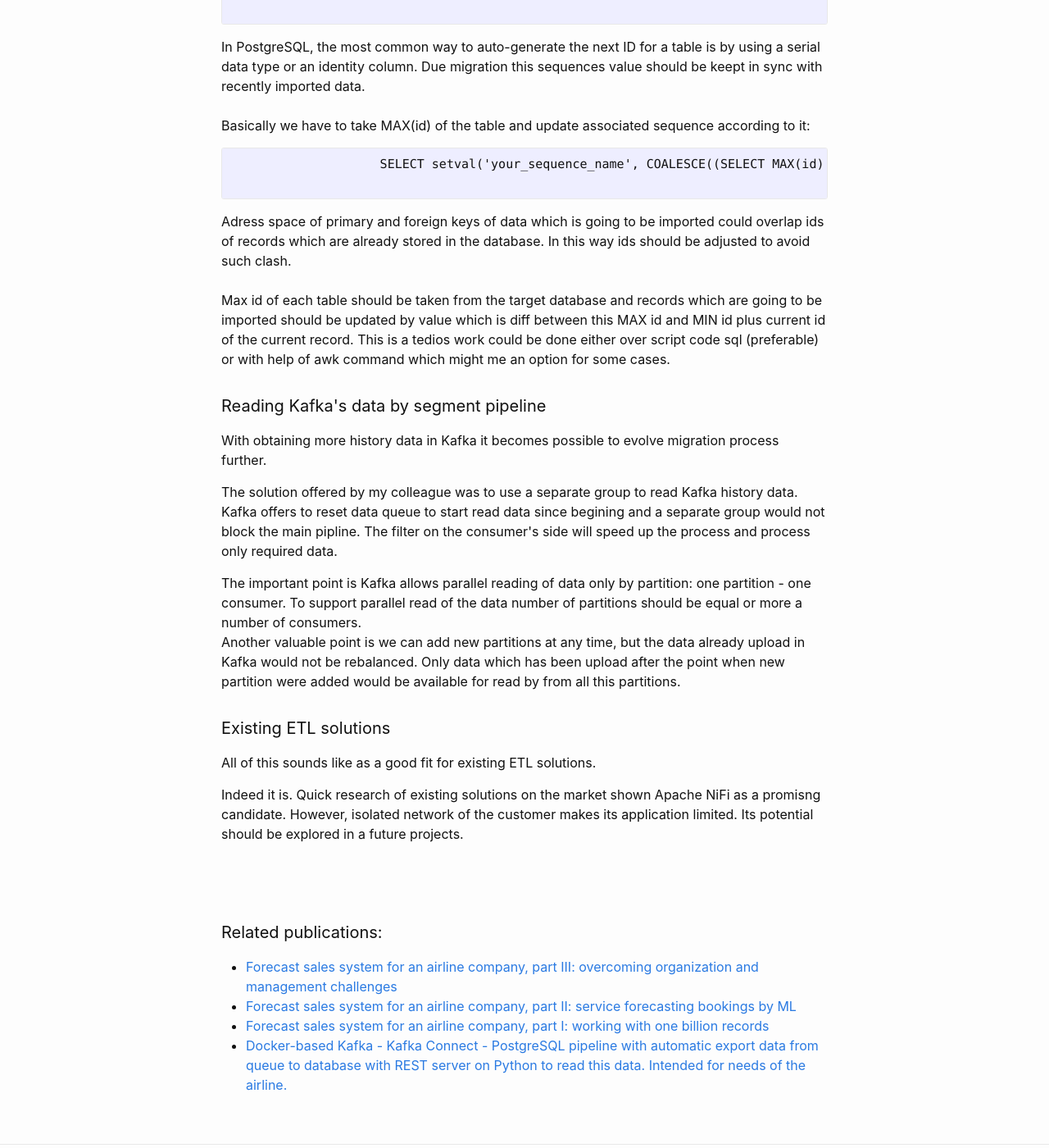
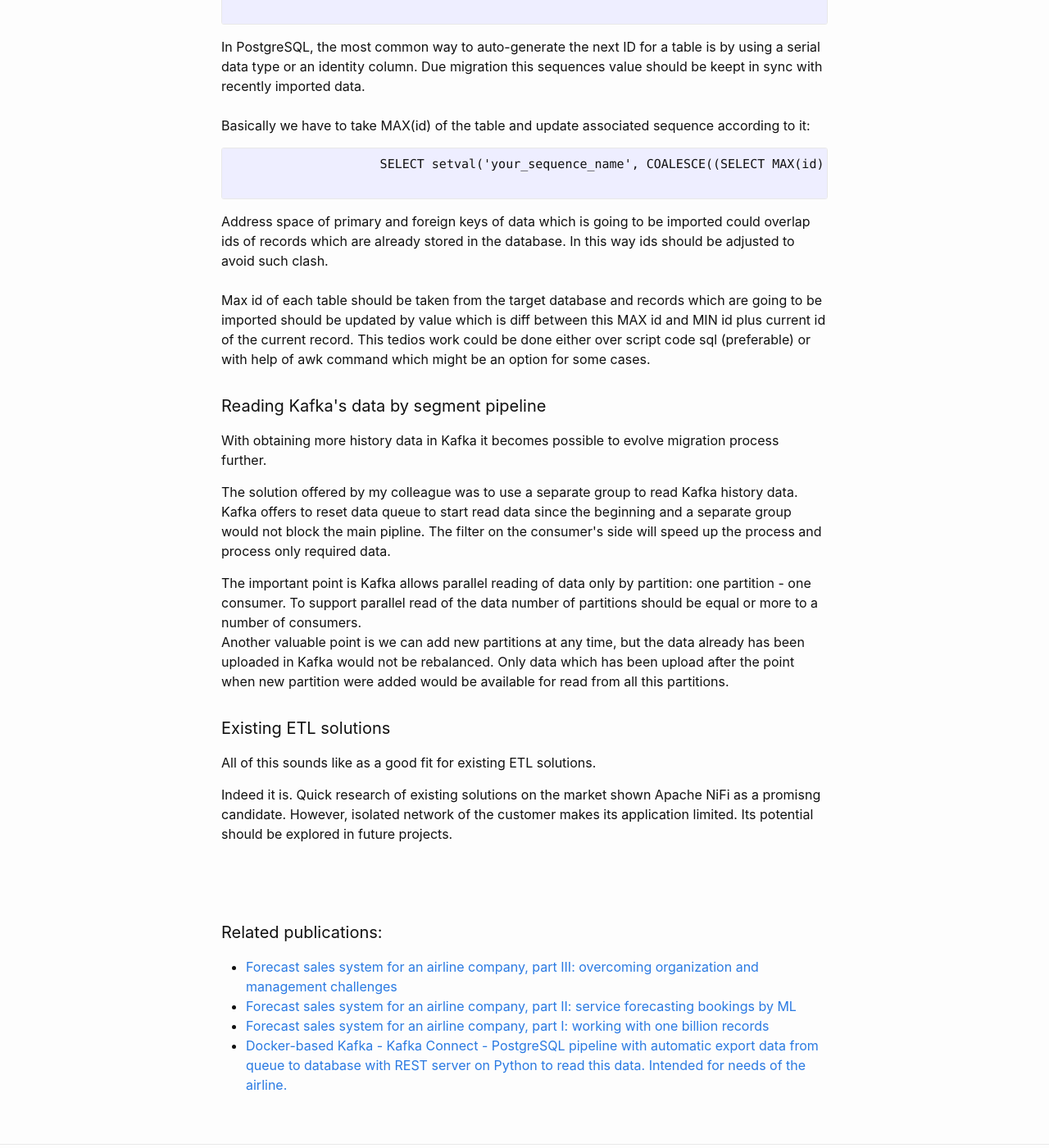
Before and after one commit to Gelassen/dkazakov.github.io, a Jekyll site: the page built from _posts/2024-10-28-forecast-sales-for-airline-part-IV.html, in a window 1280 px wide and 1400 px high, scrolled down 1782 px. Shown: the whole window at 82% size. Built offline with Jekyll 4.4.1, drawn with Linux system fonts in a browser that asks for light colours; some of the changed text lies outside the part shown.

Commit message:
Fix typos

```diff
--- a/_posts/2024-10-28-forecast-sales-for-airline-part-IV.html
+++ b/_posts/2024-10-28-forecast-sales-for-airline-part-IV.html
@@ -21,26 +21,26 @@ modified_time: '2024-11-02'
             <p>
                  Project's goals gave our team a task regulary migrate data from
                  one database to another, from one source of the data to a different
-                 one. During work on the project several approaches had been used
+                 one. During work on the project several approaches had been used.
             </p>
             <p>
-                Read Kafka by specific criteria.  A separate service read the whole
-                dataset stored and kafka and via filter on the client side process
-                only required segment of the data. Also it becames possible to avoid
+                Read Kafka by specific criteria. A separate service read the whole
+                dataset stored in the Kafka and via filter on the client side process
+                only required segment of the data. Also it becomes possible to avoid
                 block of the main pipeline.
             </p>
             <p>
                 Migrate data from CSV to Postgres database. A whole pipeline was built
-                to support regilar migration of data from CSV in different formats to
-                a currently confirmed in specification format to a set of database's
-                tables.
+                to support regular migration of data from CSV in different formats to
+                to a set of database's tables in the format currently confirmed in
+                the specification.
             </p>
             <p>
-                Migrate data from Postgress to Posgress database. Dumping and
+                Migrate data from Postgres to Posgress database. Dumping and
                 restoring database is a known task, but when target database already
                 has some data another approach should be used. A granular migrations
                 of data across Postgres databases has caveats which were almost
-                successfully overcomed
+                successfully overcomed.
             </p>
         </section>
         <section>
@@ -111,15 +111,15 @@ modified_time: '2024-11-02'
                 </pre>
             </p>
             <p>
-                Adress space of primary and foreign keys of data which is going to be imported
+                Address space of primary and foreign keys of data which is going to be imported
                 could overlap ids of records which are already stored in the database.
                 In this way ids should be adjusted to avoid such clash. <br><br>
 
                 Max id of each table should be taken from the target database and records
                 which are going to be imported should be updated by value which is diff between
-                this MAX id and MIN id plus current id of the current record. This is a tedios
+                this MAX id and MIN id plus current id of the current record. This tedios
                 work could be done either over script code sql (preferable) or with help of awk
-                command which might me an option for some cases.
+                command which might be an option for some cases.
             </p>
             <h4>Reading Kafka's data by segment pipeline</h4>
             <p>
@@ -129,19 +129,19 @@ modified_time: '2024-11-02'
             <p>
                 The solution offered by my colleague was to use a separate group
                 to read Kafka history data. Kafka offers to reset data queue to
-                start read data since begining and a separate group would not
+                start read data since the beginning and a separate group would not
                 block the main pipline. The filter on the consumer's side will
                 speed up the process and process only required data.
             </p>
             <p>
                 The important point is Kafka allows parallel reading of data only
                 by partition: one partition - one consumer. To support parallel
-                read of the data number of partitions should be equal or more a
+                read of the data number of partitions should be equal or more to a
                 number of consumers. <br>
                 Another valuable point is we can add new partitions at any time,
-                but the data already upload in Kafka would not be rebalanced.
+                but the data already has been uploaded in Kafka would not be rebalanced.
                 Only data which has been upload after the point when new partition
-                were added would be available for read by from all this partitions.
+                were added would be available for read from all this partitions.
             </p>
             <h4>Existing ETL solutions</h4>
             <p>
@@ -151,7 +151,7 @@ modified_time: '2024-11-02'
                 Indeed it is. Quick research of existing solutions on the market shown
                 Apache NiFi as a promisng candidate. However, isolated network of the
                 customer makes its application limited. Its potential should be explored
-                in a future projects.
+                in future projects.
             </p>
         </section>
 
```
Also changed, not shown: other parts of _posts/2024-10-28-forecast-sales-for-airline-part-IV.html (+2 -2 lines).
